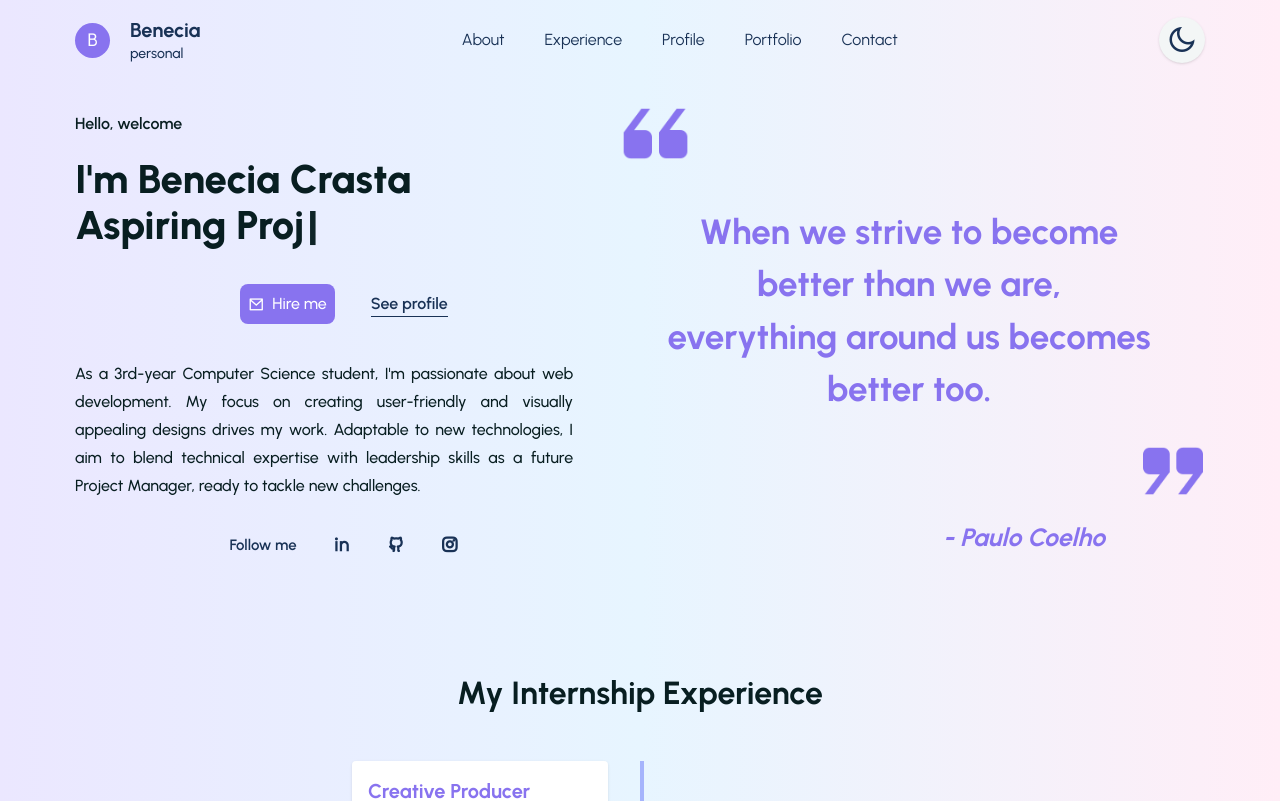
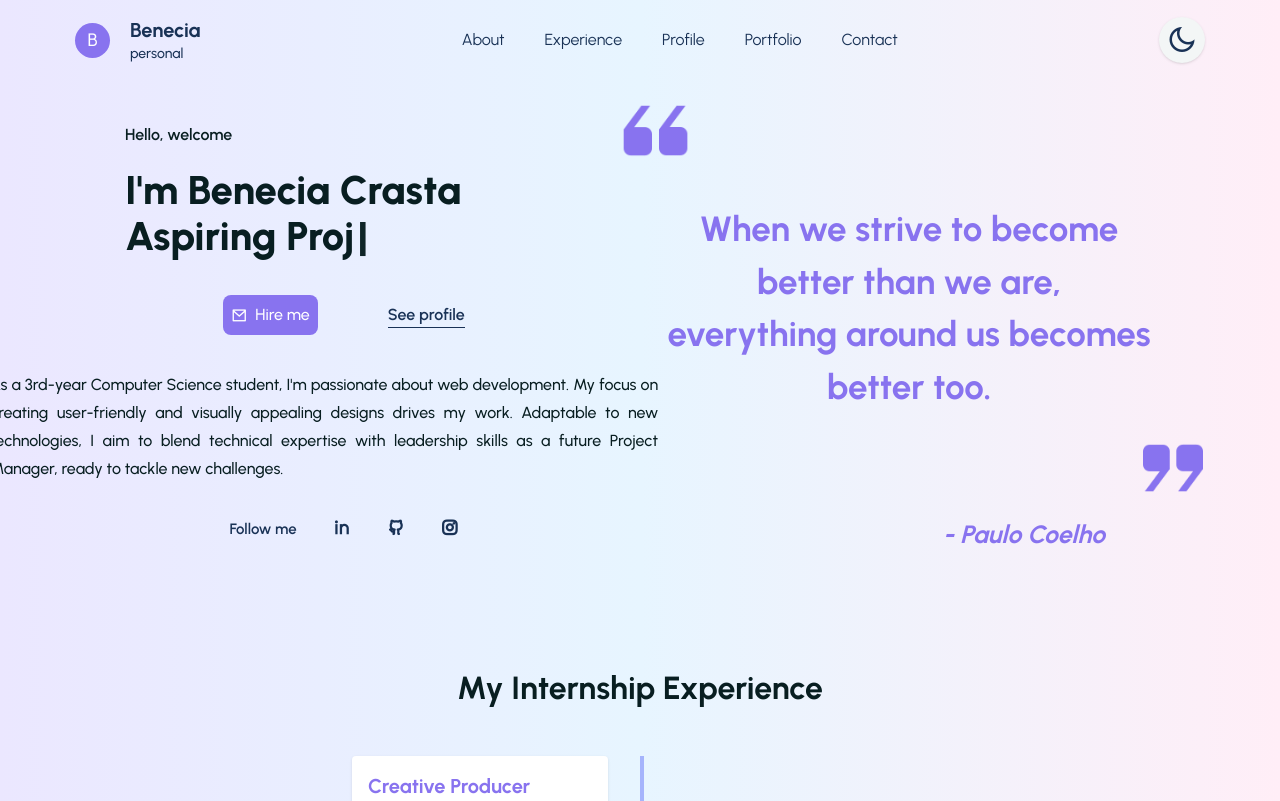
Before and after one commit to benecia29/react-portfolio, a React (Create React App) app: page / in a window 1280 px wide. Shown: the top 801 px of the page. Built offline with nearby package versions, Linux system fonts and the light colour scheme.

Commit message:
portfolio fixed on mobile, tablet & laptop view

```diff
--- a/src/components/UI/Hero.jsx
+++ b/src/components/UI/Hero.jsx
@@ -9,13 +9,16 @@ const Hero = () => {
       <div className="container pt-2">
         {" "}
         {/*parent*/}
-        <div className="md:flex items-center justify-between sm:flex-col md:flex-row">
+        <div className="md:flex items-center justify-between md:flex-col lg:flex-row">
+        {/* <div className="md:flex items-center justify-between sm:flex-col md:flex-row"> */}
           {/* ***********hero left content********** */}
-          <div className="sm:w-[50%] md:basis-1/2">
+          <div className="md:w-full md:px-24 lg:px-0 md:basis-1/2">
+          {/* <div className="sm:w-[50%] md:basis-1/2"> */}
             <h5
               data-aos="fade-right"
               data-aos-duration="1500"
-              className="text-headingColor dark:text-darkText font-[600] text-[16px] mt-6"
+              className="text-headingColor dark:text-darkText font-[600] text-[16px]
+              mt-6 md:pl-[50px]"
             >
               Hello, welcome
             </h5>
@@ -23,7 +26,7 @@ const Hero = () => {
             <h1
               data-aos="fade-up"
               data-aos-duration="1500"
-              className="text-headingColor dark:text-darkText font-[800] text-[1.8rem] sm:text-[40px] leading-[35px] sm:leading-[46px] mt-5"
+              className="text-headingColor dark:text-darkText font-[800] text-[1.8rem] sm:text-[40px] leading-[35px] sm:leading-[46px] mt-5 md:pl-[50px]"
             >
               I'm Benecia Crasta <br /> Aspiring{" "}
               <span>
@@ -53,7 +56,7 @@ const Hero = () => {
                 data-aos="fade-up"
                 data-aos-duration="1800"
                 data-aos-delay="200"
-                className="flex flex-row items-center gap-9 my-3"
+                className="flex flex-row items-center gap-9 my-3 md:gap-[70px]"
               >
                 <a href="#contact">
                   <button className="bg-primaryColor text-white font-[500] flex items-center gap-2 hover:bg-smallTextColor ease-in duration-300 py-2 px-2 rounded-[8px]">
@@ -71,7 +74,7 @@ const Hero = () => {
               <p
                 data-aos="fade-up"
                 data-aos-duration="1800"
-                className="sm:flex gap-2 text-headingColor dark:text-darkText mt-4 font-[500] leading-7 text-justify sm:pr-10"
+                className="sm:flex gap-2 text-headingColor dark:text-darkText mt-4 font-[500] leading-7 text-justify sm:pr-10 md:-mx-[85px]"
               >
                 As a 3rd-year Computer Science student, I'm passionate about web
                 development. My focus on creating user-friendly and visually
--- a/src/components/UI/Portfolio.jsx
+++ b/src/components/UI/Portfolio.jsx
@@ -19,24 +19,6 @@ const Portfolio = () => {
     setActiveID(id);
   };
 
-  // useEffect(() => {
-  //   if (selectTab === "all") {
-  //     setPortfolios(data);
-  //   }
-
-  //   if (selectTab === "web-design") {
-  //     const filteredData = data.filter(
-  //       (item) => item.category === "Web Design"
-  //     );
-  //     setPortfolios(filteredData);
-  //   }
-
-  //   if (selectTab === "ux-design") {
-  //     const filteredData = data.filter((item) => item.category === "Ux");
-  //     setPortfolios(filteredData);
-  //   }
-  // }, [selectTab]);
-
   return (
     <section id="portfolio">
       <div className="container">
@@ -55,7 +37,7 @@ const Portfolio = () => {
               className="group max-w-full sm:w-[48.5%] md:w-[31.8%] lg:w-[32.2%] relative z-[1]"
             >
               <figure>
-                <img className="rounded-[8px] h-[220px] w-[400px]" src={portfolio.imgUrl} alt=""/>
+                <img className="rounded-[8px] h-[220px] lg:h-[210px] md:h-[160px] w-[400px] lg:w-[350px] md:w-[320px]" src={portfolio.imgUrl} alt=""/>
               </figure>
 
               <div className="w-full h-full  bg-primaryColor bg-opacity-40 absolute top-0 left-0 z-[5] hidden group-hover:block">
--- a/src/components/UI/Profile.jsx
+++ b/src/components/UI/Profile.jsx
@@ -20,7 +20,7 @@ const Profile = () => {
             <div className="absolute sm:-mt-[130px] -mt-[120px] sm:left-[84px] left-[63px]">
               <img
                 src={profilePic}
-                className="shadow-xl sm:w-[230px] w-[200px] sm:h-[230px] h-[200px] drop-shadow-xl rounded-[20px] left-[15%] sm:-ml-[8px]"
+                className="shadow-xl sm:w-[230px] w-[200px] sm:h-[230px] h-[200px] drop-shadow-xl rounded-[20px] left-[15%] sm:-ml-[8px] "
                 alt=""
               />
             </div>
```
